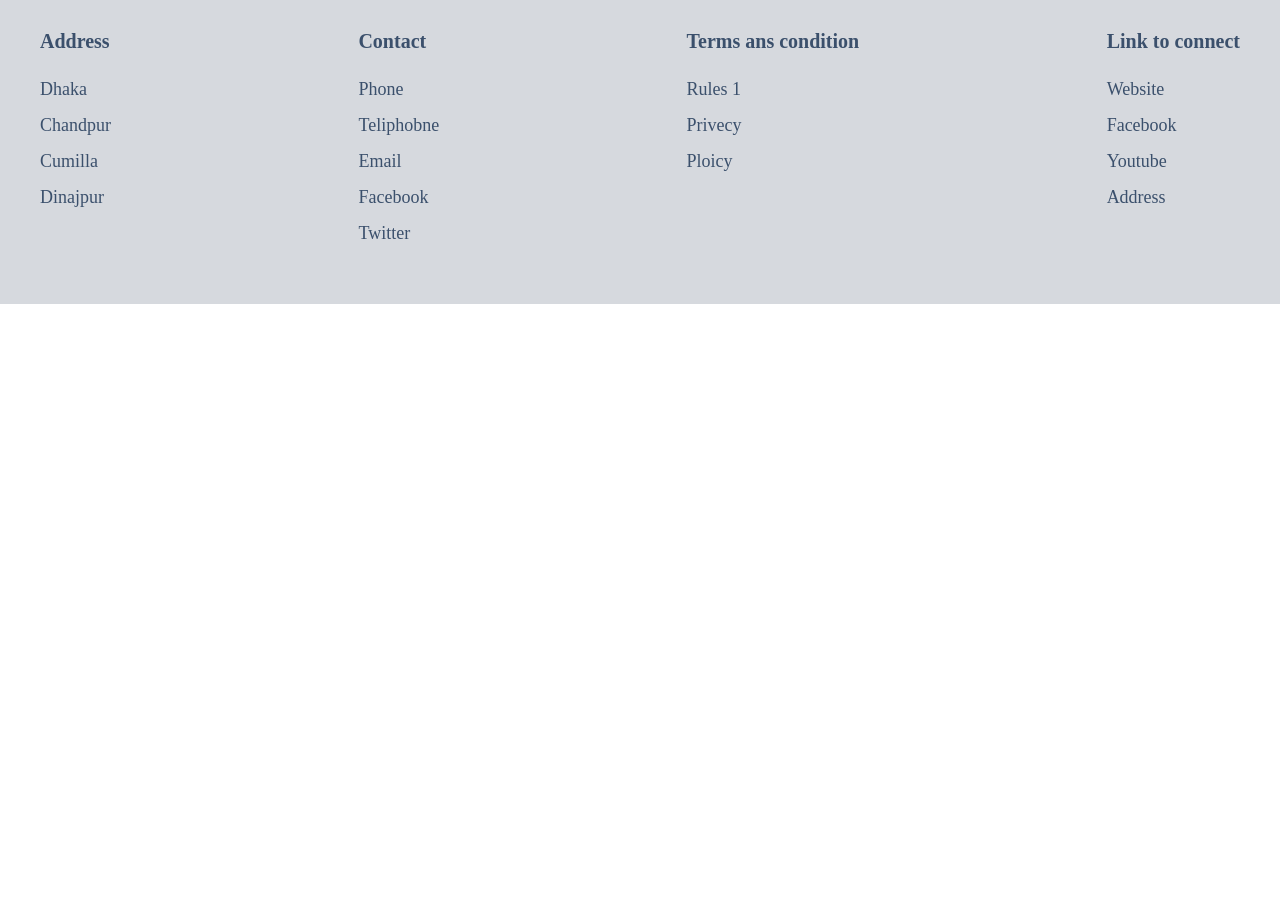
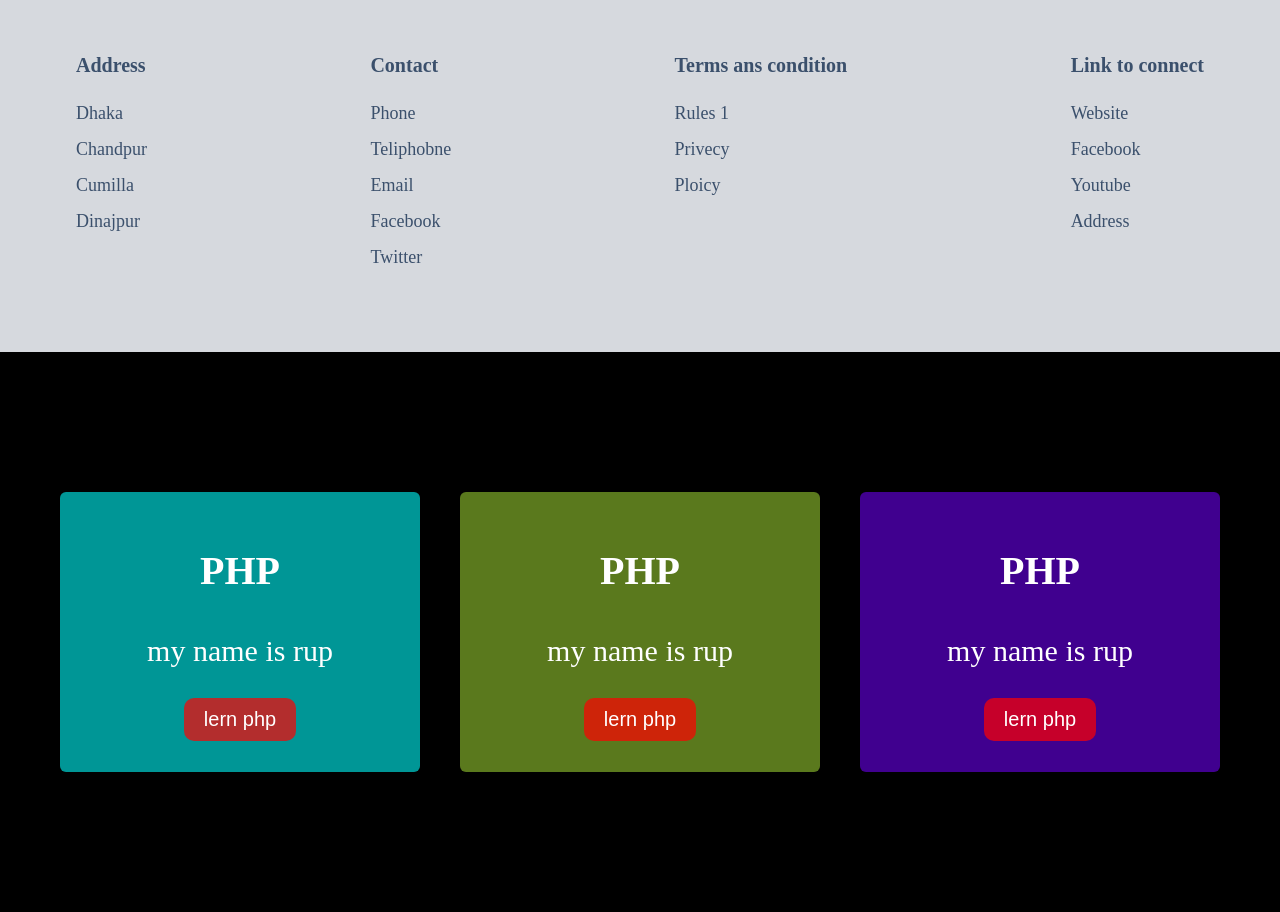
Before and after one commit to Rupangkar/quick, a plain HTML site: page index.html in a window 1280 px wide. Shown: the part 1960-2872 px from the top of the page. Before the commit the page ends 2264 px from the top, so only its background shows below. Drawn offline with Linux system fonts and the light colour scheme.

Commit message:
Add files via upload

```diff
--- a/css/style.css
+++ b/css/style.css
@@ -174,6 +174,7 @@ footer{
 .row{
     display: flex;
     justify-content: space-between;
+    padding: 2% 3%;
 }
 
 .col{}
@@ -210,3 +211,79 @@ footer{
   #myBtn:hover {
     background-color: #555;
   }
+
+  /*  Extra section */
+
+.rew{
+    float:left;
+    width: 45%;
+    margin: 70px auto;
+
+
+}
+
+/* Extra section */
+.extra-section{
+    background-color: #000;
+}
+
+.dip-parent{
+    display: flex;
+    margin: 100px auto;
+    padding: 20px;
+
+}
+
+.dip{
+    box-shadow: rgba(0, 0, 0, 0.16) 0px 3px 6px, rgba(0, 0, 0, 0.23) 0px 3px 6px;
+    float: right;
+    width: 2000px;
+    height: 250px;
+    margin: 20px;
+    padding: 15px;
+    border-radius: 6px;
+
+}
+
+.dip-item{}
+
+.dip h3{
+    font-size: 40px;
+    text-align: center;
+    color: white;
+}
+
+.dip p{
+    font-size: 30px;
+    text-align: center;
+    color: white;
+}
+
+.dip button{
+    border-radius: 10px;
+    font-size: 20px;
+    text-align: center;
+    margin: auto;
+    display: block;
+    /* width: 100%; */
+    padding: 10px 20px;
+    border: 0;
+    background-color: #ff0000b3;
+    color: white;
+}
+
+.color4{
+    background-color: rgba(0, 255, 255, 0.589);
+}
+
+.color5{
+    background-color: rgba(153, 205, 50, 0.594);
+}
+
+.color6{
+    background-color: rgba(115, 0, 255, 0.562);
+}
+
+.dip:hover{
+    box-shadow: rgba(0, 0, 0, 0.16) 0px 3px 6px, rgba(92, 65, 65, 0.23) 0px 10px 10px;
+}
--- a/index.html
+++ b/index.html
@@ -103,6 +103,7 @@
                     <li>Cumilla</li>
                     <li>Dinajpur</li>
                 </div>
+
                 <div id="contact" class="col">
                     <h4>Contact</h4>
                     <li>Phone</li>
@@ -129,5 +130,39 @@
         </div>
     </footer>
 <script src="JS/app.js"></script>
-</body>
-</html>
+
+
+<!-- Extra section -->
+
+
+<section class="extra-section">
+    <div class="container dip-parent">
+    <div class="dip color4">
+        <div class="dip-item">
+            <h3>PHP</h3>
+            <p>my name is rup</p>
+            <button>lern php</button>
+
+        </div>
+    </div>
+
+    <div class="dip color5">
+        <div class="dip-item">
+            <h3>PHP</h3>
+            <p>my name is rup</p>
+            <button>lern php</button>
+
+        </div>
+    </div>
+
+    <div class="dip color6">
+        <div class="dip-item">
+            <h3>PHP</h3>
+            <p>my name is rup</p>
+            <button>lern php</button>
+
+        </div>
+    </div>
+</div>
+
+</section>
```
